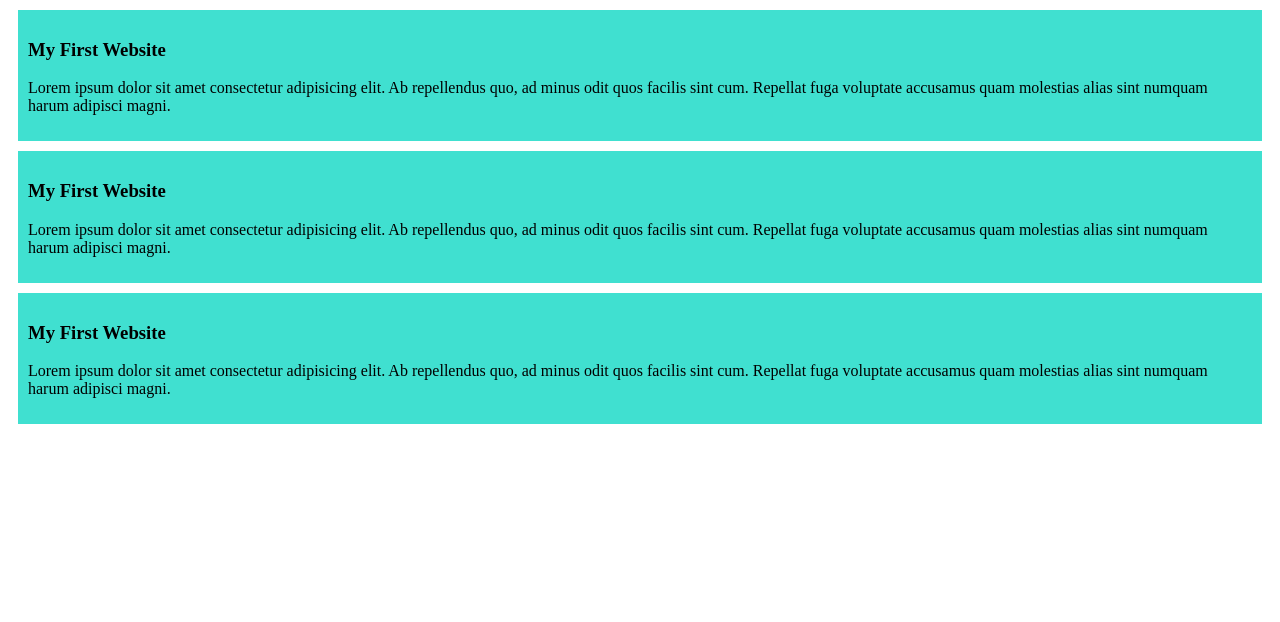
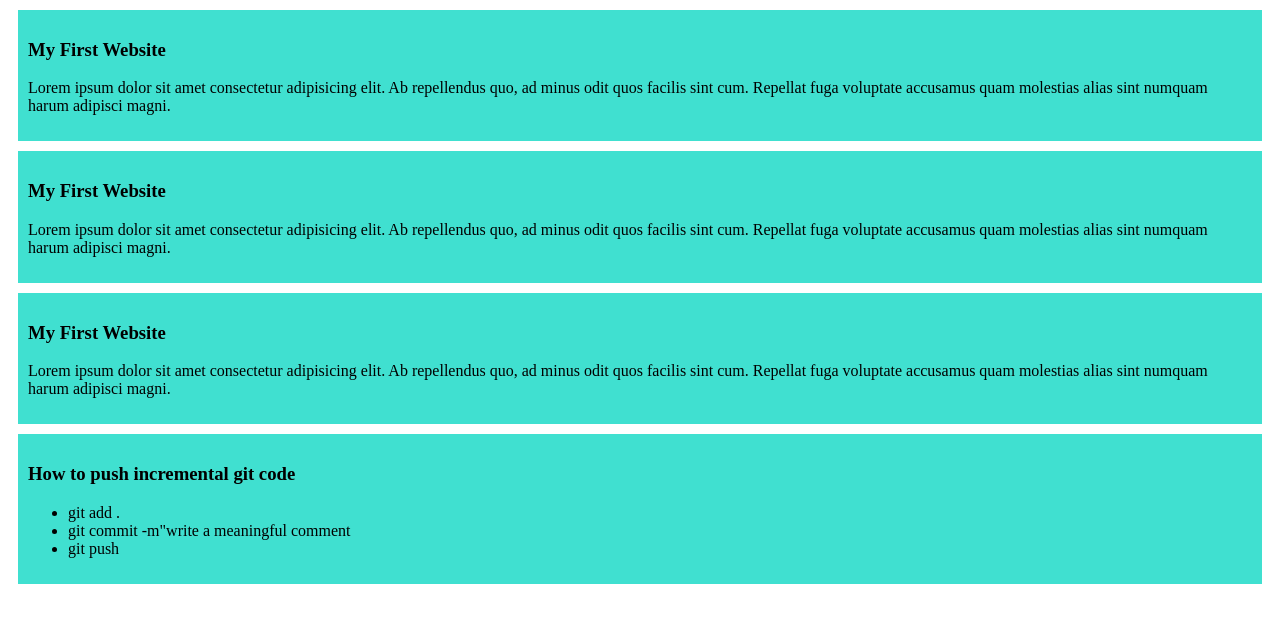
Before and after one commit to FazluLKarim4122/my-first-github-repo, a plain HTML site: page index.html in a window 1280 px wide. Drawn offline with Linux system fonts and the light colour scheme.

Commit message:
added a code

```diff
--- a/index.html
+++ b/index.html
@@ -25,5 +25,13 @@
             Lorem ipsum dolor sit amet consectetur adipisicing elit. Ab repellendus quo, ad minus odit quos facilis sint cum. Repellat fuga voluptate accusamus quam molestias alias sint numquam harum adipisci magni.
         </p>
     </div>
+    <div>
+        <h3>How to push incremental git code</h3>
+        <ul>
+            <li>git add .</li>
+            <li>git commit -m"write a meaningful comment</li>
+            <li>git push</li>
+        </ul>
+    </div>
 </body>
 </html>
```
